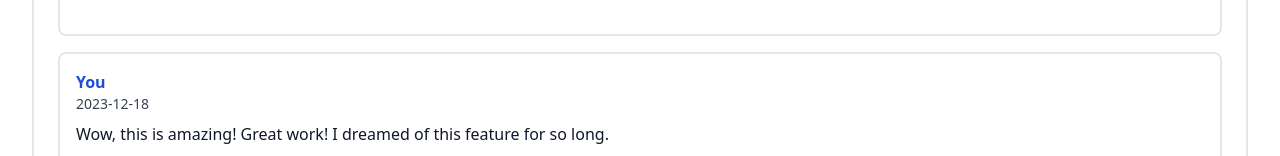
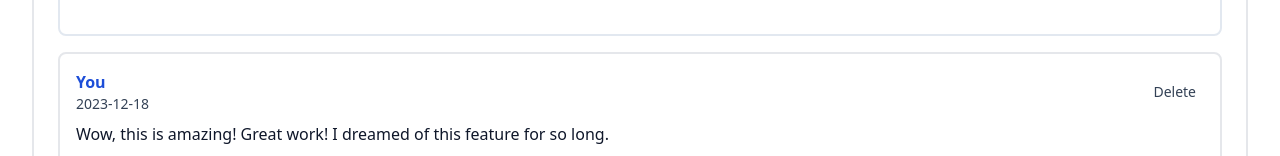
Before and after one commit to svbpz/heatpump, a React (Vite) app: page / in a window 1280 px wide. Shown: the part 146-302 px from the top of the page. Built offline with nearby package versions, Linux system fonts and the light colour scheme.

Commit message:
feat: allow users to delete their own comments

```diff
--- a/src/components/CommentSection/Comment.tsx
+++ b/src/components/CommentSection/Comment.tsx
@@ -3,13 +3,14 @@ import { CommentType } from "../../types";
 
 type CommentProps = {
   comment: CommentType;
+  onDelete: (id: number) => void;
   nested?: boolean;
 };
 
-const Comment = ({ comment, nested = false }: CommentProps) => {
+const Comment = ({ comment, onDelete, nested = false }: CommentProps) => {
   const [showReplies, setShowReplies] = useState(false);
 
-  const { author, date, content, replies } = comment;
+  const { id, author, date, content, replies } = comment;
   const hasReplies = replies.length > 0;
   const isOwner = author === "You";
 
@@ -30,6 +31,14 @@ const Comment = ({ comment, nested = false }: CommentProps) => {
           </h3>
           <p className="text-slate-700 text-sm">{date}</p>
         </div>
+        {isOwner && (
+          <button
+            onClick={() => onDelete(id)}
+            className="text-sm text-slate-700 hover:underline mx-2"
+          >
+            Delete
+          </button>
+        )}
       </div>
       <p className="mb-2">{content}</p>
       <div className="flex items-center text-slate-700 text-sm justify-between">
@@ -42,7 +51,12 @@ const Comment = ({ comment, nested = false }: CommentProps) => {
       {showReplies && (
         <div className="ml-2 mt-4">
           {replies.map((reply) => (
-            <Comment key={reply.id} comment={reply} nested />
+            <Comment
+              key={reply.id}
+              comment={reply}
+              onDelete={onDelete}
+              nested
+            />
           ))}
         </div>
       )}
--- a/src/components/CommentSection/CommentSection.tsx
+++ b/src/components/CommentSection/CommentSection.tsx
@@ -22,12 +22,23 @@ const CommentSection = ({ title }: CommentSectionProps) => {
     setComments([...comments, newComment]);
   };
 
+  const onDelete = (commentId: number) => {
+    const deleteCommentRecursively = (comments: CommentType[]): CommentType[] =>
+      comments
+        .map((comment) => ({
+          ...comment,
+          replies: deleteCommentRecursively(comment.replies),
+        }))
+        .filter((comment) => comment.id !== commentId);
+    setComments(deleteCommentRecursively(comments));
+  };
+
   return (
     <div className="container mx-auto p-6 pb-1 rounded-lg border-2">
       <h2 className="text-xl mb-4">{title}</h2>
       <CommentInput onSubmit={onComment} />
       {comments.map((comment) => (
-        <Comment key={comment.id} comment={comment} />
+        <Comment key={comment.id} comment={comment} onDelete={onDelete} />
       ))}
     </div>
   );
--- a/src/data/index.ts
+++ b/src/data/index.ts
@@ -13,7 +13,15 @@ export const initialComments: CommentType[] = [
         author: "Another User",
         date: "2023-12-19",
         content: "I agree, this is a great feature! What a time to be alive!",
-        replies: [],
+        replies: [
+          {
+            id: 42,
+            author: "You",
+            date: "2023-12-23",
+            content: "Thanks for agreeing! I'm glad you like it as well!",
+            replies: [],
+          },
+        ],
       },
     ],
   },
```
